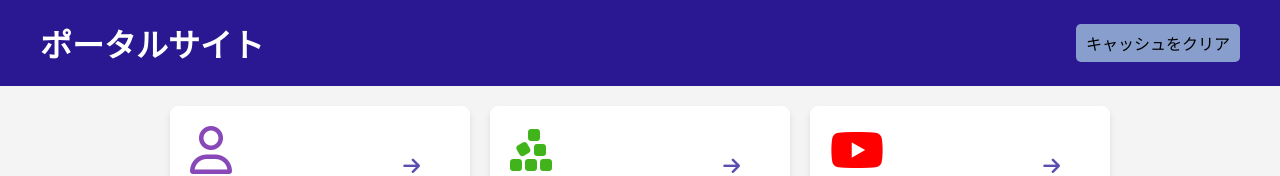
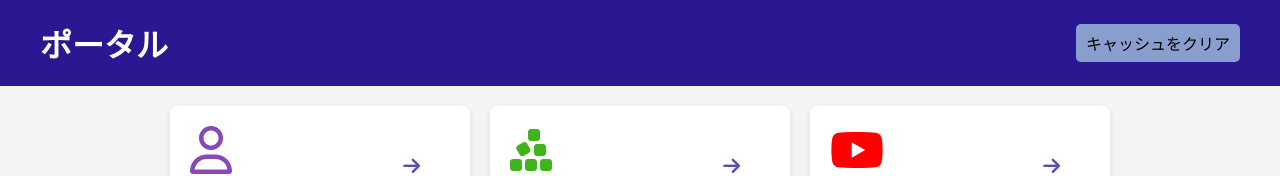
Before and after one commit to mirrormouse/mirrormouse.github.io, a plain HTML site: page index.html in a window 1280 px wide. Shown: the top 176 px of the page. Drawn offline with Linux system fonts and the light colour scheme.

Commit message:
initial commit

```diff
--- a/index.html
+++ b/index.html
@@ -29,7 +29,7 @@
 
 <body>
     <header>
-        <h1>ポータルサイト</h1>
+        <h1>ポータル</h1>
         <!-- キャッシュクリアボタンを追加 -->
         <button id="clear-cache-button">キャッシュをクリア</button>
     </header>
```
